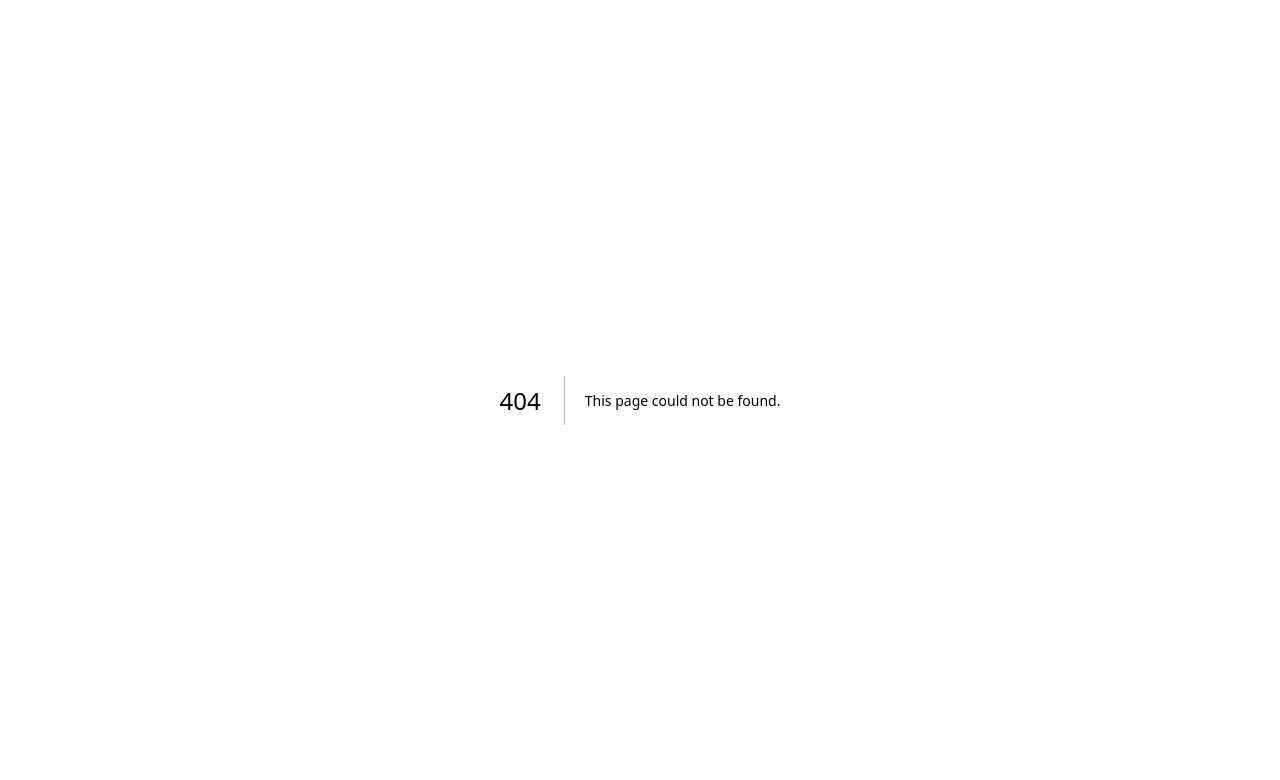
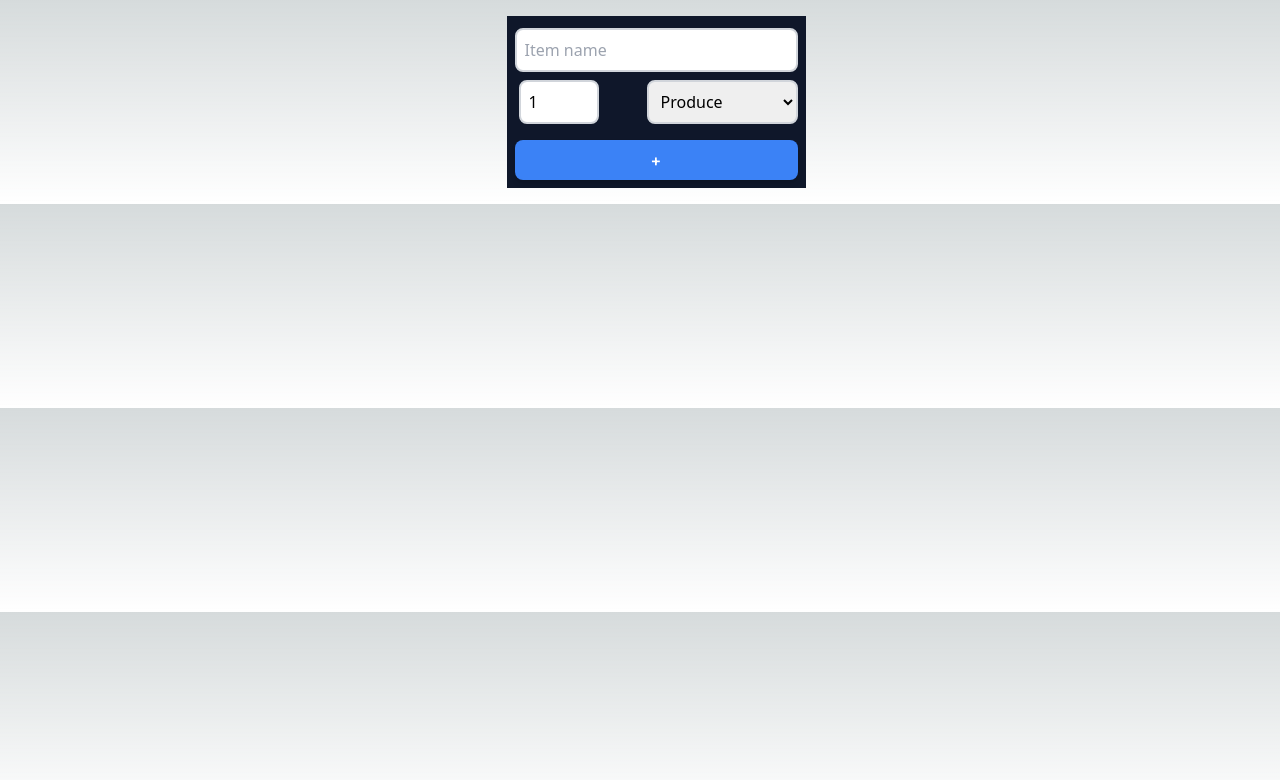
Before and after one commit to leinacapili/cprg306-assignments, a Next.js app: page /week-4 in a window 1280 px wide. Before the commit this address had no page. Shown: the top 780 px of the page. Built offline with nearby package versions, Linux system fonts and the light colour scheme.

Commit message:
Week 4 Assignment

```diff
--- a/app/layout.js
+++ b/app/layout.js
@@ -4,7 +4,7 @@
 const inter = Inter({ subsets: ["latin"] });
 
 export const metadata = {
-  title: "Create Next App",
+  title: "Shopping List",
   description: "Generated by create next app",
 };
 
--- a/app/page.js
+++ b/app/page.js
@@ -4,8 +4,12 @@
   return (
     <main className="flex min-h-screen flex-col items-center justify-between p-24">
       <div className="z-10 max-w-5xl w-full items-center justify-between">
-        <h1 class="text-4xl font-bold mb-5">CPRG 306: Web Development 2 - Assignments</h1>
-        <Link href="/week-2" class="hover-">Week 2 Assignment</Link>
+        <h1 className="text-4xl font-bold mb-5">CPRG 306: Web Development 2 - Assignments</h1>
+        <ul>
+          <li><Link href="/week-2">Week 2 Assignment</Link></li>
+          <li><Link href="/week-3">Week 3 Assignment</Link></li>
+          <li><Link href="/week-4">Week 4 Assignment</Link></li>
+        </ul>
       </div>
     </main>
   );
--- /dev/null
+++ b/app/week-4/new-item.js
@@ -0,0 +1,56 @@
+"use client";
+import { useState } from "react";
+
+const NewItem = () => {
+    const [name, setName] = useState("");
+    const [quantity, setQuantity] = useState(1);
+    const [category, setCategory] = useState("produce");
+
+    const handleSubmit = (event) => {
+        event.preventDefault();
+
+        const item = {
+            name,
+            quantity,
+            category
+        };
+
+        console.log(item);
+
+        alert(`Name: ${name}, Quantity: ${quantity}, Category: ${category}`);
+
+        setName("");
+        setQuantity(1);
+        setCategory("produce");
+    };
+
+    return (
+        <div>
+            <form onSubmit={handleSubmit} className="flex flex-col p-2 m-4 max-w-sm w-full text-black bg-slate-900">
+                <div className="mb-2">
+                    <input type="text" placeholder="Item name" required className="w-full mt-1 border-2 border-gray-300 p-2 rounded-lg font-sans" value={name} onChange={(e) => setName(e.target.value)}  />
+                </div>
+                <div className="flex justify-between">
+                    <input type="number" min="1" max="99" required className="w-20 ml-1 border-2 border-gray-300 p-2 rounded-lg font-sans" value={quantity} onChange={(e) => setQuantity(parseInt(e.target.value))} />
+                    <select className="ml-1 border-2 border-gray-300 p-2 rounded-lg font-sans" value={category} onChange={(e) => setCategory(e.target.value)}>
+                        <option value disabled>Category</option>
+                        <option value="produce">Produce</option>
+                        <option value="dairy">Dairy</option>
+                        <option value="bakery">Bakery</option>
+                        <option value="meat">Meat</option>
+                        <option value="frozen foods">Frozen Foods</option>
+                        <option value="canned goods">Canned Goods</option>
+                        <option value="dry goods">Dry Goods</option>
+                        <option value="beverages">Beverages</option>
+                        <option value="snacks">Snacks</option>
+                        <option value="household">Household</option>
+                        <option value="other">Other</option>
+                    </select>
+                </div>
+                <button type="submit" className="w-full mt-4 py-2 px-4 bg-blue-500 text-white font-semibold rounded-lg shadow-md hover:bg-blue-700 focus:outline-none focus:ring-2 focus:ring-blue-400 focus:ring-opacity-75">+</button>
+            </form>
+        </div>
+    );
+};
+
+export default NewItem;
--- /dev/null
+++ b/app/week-4/page.js
@@ -0,0 +1,12 @@
+"use client";
+import NewItem from "./new-item";
+
+const Page = () => {
+    return (
+        <main className="flex justify-center w-full">
+            <NewItem />
+        </main>
+    );
+};
+
+export default Page;
```
